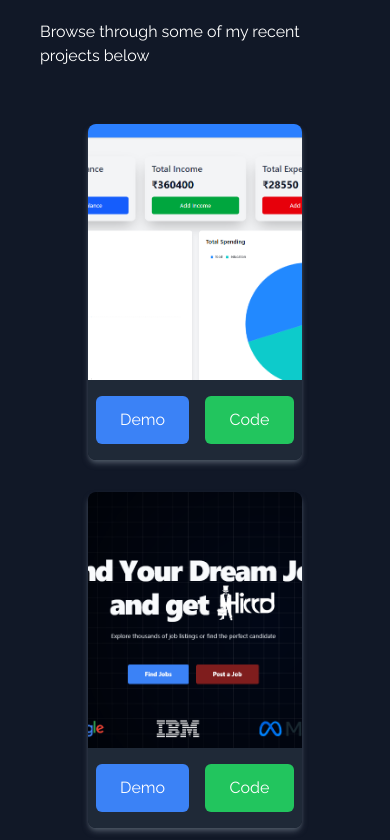
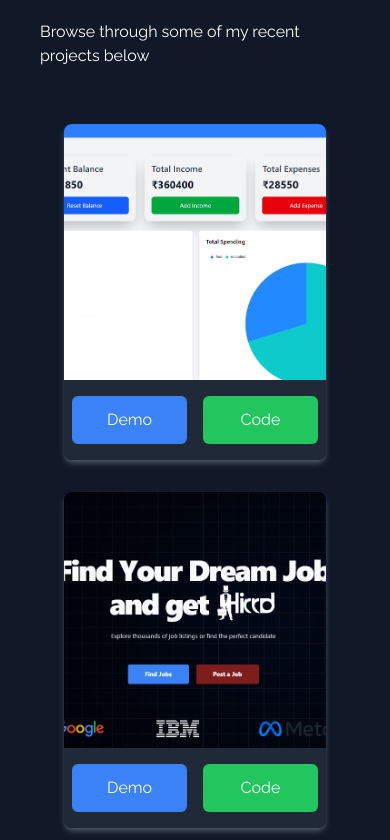
Before and after one commit to Rahulkumar8967/my-portfolio, a React (Vite) app: page / in a window 390 px wide. Shown: the part 2144-2984 px from the top of the page. Built offline with nearby package versions, Linux system fonts and the light colour scheme.

Commit message:
add some css

```diff
--- a/src/components/Portfolio.jsx
+++ b/src/components/Portfolio.jsx
@@ -1,4 +1,3 @@
-// eslint-disable-next-line no-unused-vars
 import React from "react";
 import proj1 from "../assets/proj1.png";
 import proj2 from "../assets/proj2.png";
@@ -45,7 +44,7 @@ const Portfolio = () => {
           <p className="py-6">Browse through some of my recent projects below</p>
         </div>
 
-        <div className="grid sm:grid-cols-2 gap-8 px-12 sm:px-0">
+        <div className="grid grid-cols-1 sm:grid-cols-2 gap-8 px-6 sm:px-0">
           {portfolios.map(({ id, src, demoLink, codeLink }) => (
             <div key={id} className="shadow-md shadow-gray-600 rounded-lg overflow-hidden flex flex-col">
               <img
```
